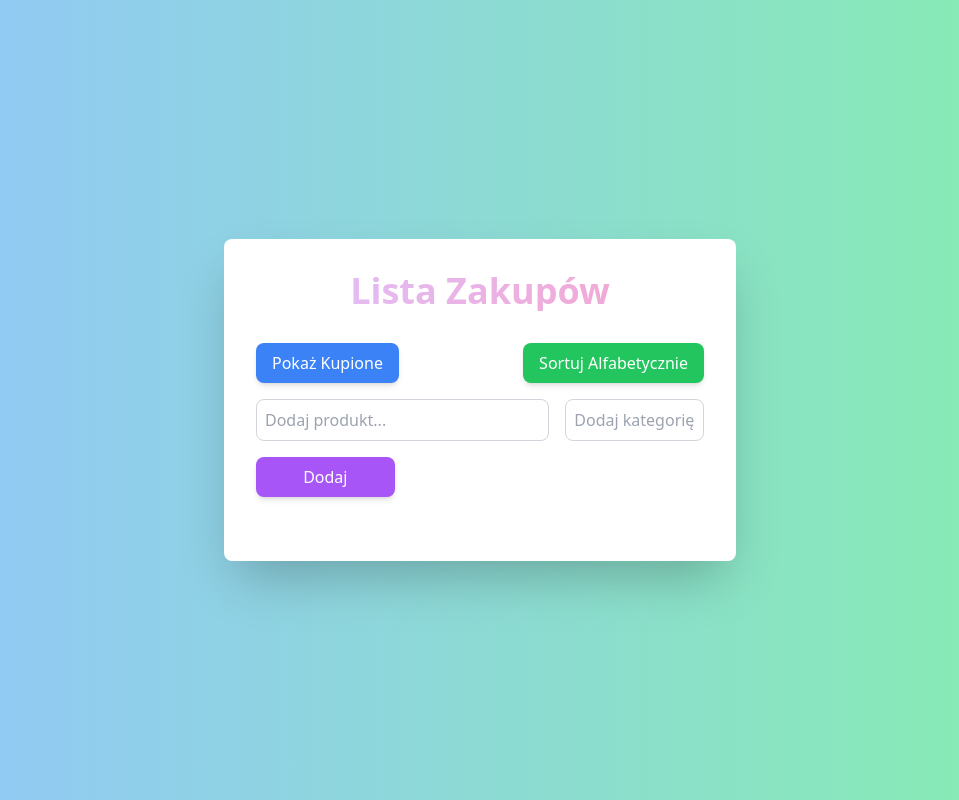
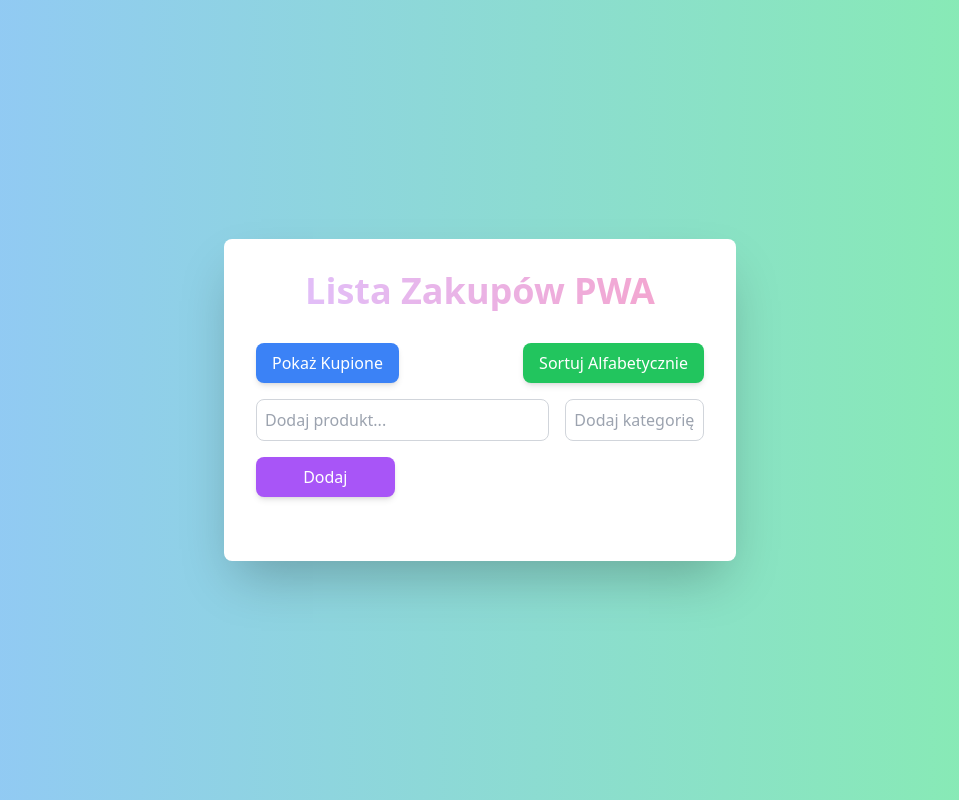
Before and after one commit to maxwaselk/todo, a plain HTML site: page index.html in a window 1280 px wide. Shown: the whole page, without its empty margins (160-1119 px from the left). Drawn offline with nearby package versions, Linux system fonts and the light colour scheme.

Commit message:
Update index.html

```diff
--- a/index.html
+++ b/index.html
@@ -3,7 +3,7 @@
 <head>
     <meta charset="UTF-8">
     <meta name="viewport" content="width=device-width, initial-scale=1.0">
-    <title>Lista Zakupów</title>
+    <title>Lista Zakupów PWA</title>
     <!-- Import Tailwind CSS -->
     <script src="https://cdn.tailwindcss.com"></script>
     <script>
@@ -30,7 +30,7 @@
 </head>
 <body class="min-h-screen bg-gradient-to-r from-blue-300 to-green-300 dark:from-gray-800 dark:to-gray-900 flex items-center justify-center">
     <div class="container bg-white dark:bg-gray-700 shadow-2xl rounded-lg p-8 max-w-lg">
-        <h1 class="hologram text-4xl font-bold text-center mb-8 bg-gradient-to-r from-purple-400 to-pink-500 bg-clip-text text-transparent animate-pulse" id="title">Lista Zakupów</h1>
+        <h1 class="hologram text-4xl font-bold text-center mb-8 bg-gradient-to-r from-purple-400 to-pink-500 bg-clip-text text-transparent animate-pulse" id="title">Lista Zakupów PWA</h1>
 
         <!-- Powiadomienia -->
         <div id="notification-container" class="fixed top-4 right-4 space-y-4"></div>
```
